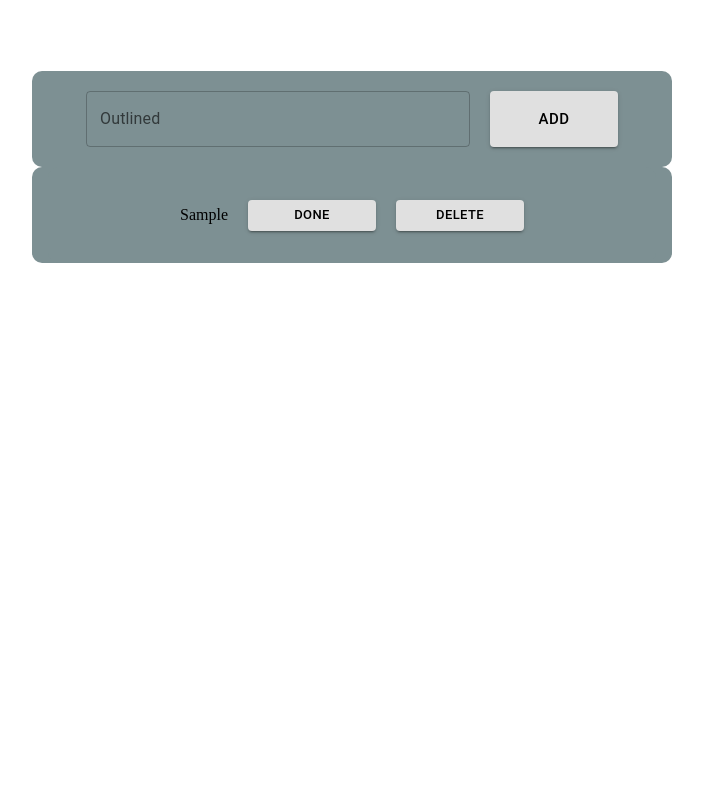
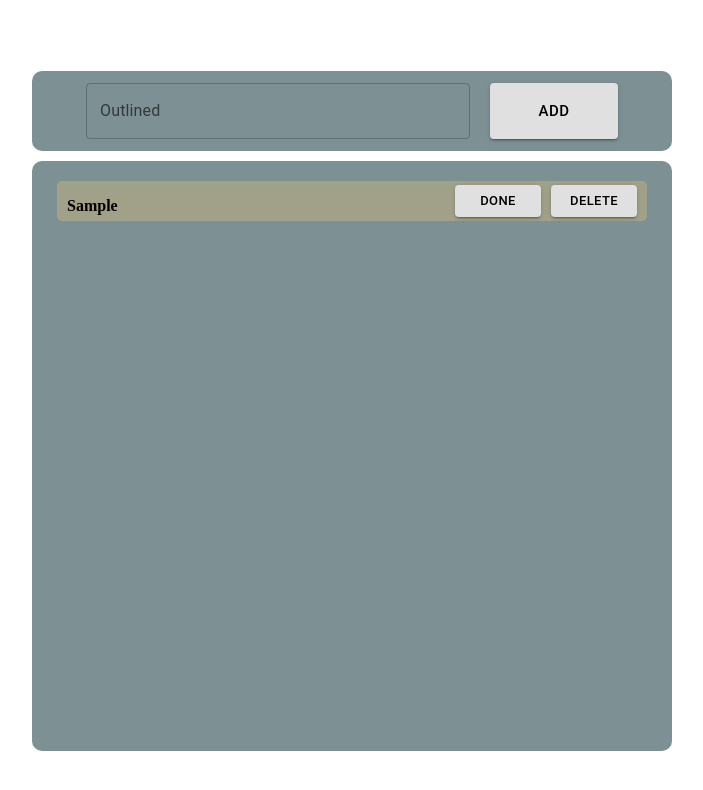
Before and after one commit to AlexandraKartashovaFusion/react-todo, a React (Create React App) app: page / in a window 1280 px wide. Both pictures are taken after typing "Sample" into the empty fields and a click on the button "ADD". Shown: the top 790 px of the page, without its empty margins (292-995 px from the left). Built offline with nearby package versions, Linux system fonts and the light colour scheme.

Commit message:
Update styles

```diff
--- a/src/pages/Todo/components/AddItemForm.style.js
+++ b/src/pages/Todo/components/AddItemForm.style.js
@@ -5,7 +5,7 @@ import ListItem from '@mui/material/ListItem';
 export default styled(ListItem)`
     background-color: #7D9093;
     border-radius: 10px;
-    height: 12vh !important;
+    height: 12vh;
     display: flex;
     justify-content: center;
 
@@ -13,7 +13,7 @@ export default styled(ListItem)`
       display: flex;
     }
 
-    .textField {
+    .text-field {
       color: white;
       width: 30vw;
     }
--- a/src/pages/Todo/components/AddItemForm.tsx
+++ b/src/pages/Todo/components/AddItemForm.tsx
@@ -24,7 +24,7 @@ const AddItemForm: FC<AddItemFormProps> = (props) => {
     <CustomizedListItem disablePadding>
       <form className="form" onSubmit={handleSubmit}>
         <TextField
-          className="textField"
+          className="text-field"
           id="outlined-basic"
           label="Outlined"
           variant="outlined"
--- a/src/pages/Todo/components/Item.style.js
+++ b/src/pages/Todo/components/Item.style.js
@@ -1,13 +1,11 @@
 
 import styled from '@emotion/styled';
-import ListItem from '@mui/material/ListItem';
 
-export default styled(ListItem)`
+export default styled.div`
   background-color: #A1A18A;
   border-radius: 5px;
-  margin-left: 34px;
-  height: 6vh;
-  width: 46vw;
+  margin-left: 25px;
+  margin-right: 25px;
   height: 5vh;
   display: flex;
   justify-content: space-between;
@@ -16,21 +14,23 @@ export default styled(ListItem)`
   margin-top: 10px;
 
   .buttons {
+    height: 4vh;
     width: 8vw;
-    margin-left: 10px !important;
+    margin-left: 10px;
   }
 
   .text {
     text-decoration: line-through;
   }
 
-  .textBolt {
+  .text-bolt {
     font-weight: 700;
   }
 
   .actions {
     display: flex;
     justify-content: space-between;
+    align-items: center;
     width: 15vw;
   }
 `;
--- a/src/pages/Todo/components/Item.tsx
+++ b/src/pages/Todo/components/Item.tsx
@@ -1,16 +1,13 @@
 import React, { FC } from 'react';
 import Button from '@mui/material/Button';
 
-import CustomizedListItem from './AddItemForm.style';
+import CustomizedListItem from './Item.style';
 import { StatusesEnum } from '../../../common/common.enums';
 import { IItem } from '../../../common/interfaces';
 
 
 interface ItemProps {
   item: IItem;
-  // text: string;
-  // id: string;
-  // status: string;
   deleteItem: (id: string) => void;
   changeStatusItem: (id: string) => void;
 }
@@ -24,8 +21,8 @@ const Item: FC<ItemProps> = (props) => {
   }
 
   return (
-    <CustomizedListItem disablePadding>
-      <p className={props.item.status === StatusesEnum.ACTIVE ? "textBolt" : "text"}>
+    <CustomizedListItem>
+      <p className={props.item.status === StatusesEnum.ACTIVE ? "text-bolt" : "text"}>
         {props.item.value}
       </p>
       <div className="actions">
--- a/src/pages/Todo/components/ItemList.style.js
+++ b/src/pages/Todo/components/ItemList.style.js
@@ -2,39 +2,14 @@ import styled from '@emotion/styled';
 
 export default styled.div`
     background-color: #7D9093;
+    display: flex !important;
+    flex-direction: column !important;
     overflow-y: auto;
-  height: 70vh;
+    height: 100%;
     max-height: 70vh;
     margin-top: 20px;
     border-radius: 10px;
-  display: flex;
-  flex-direction: column;
     padding-top: 10px;
     padding-bottom: 20px;
+    margin-top: 10px !important;
 `;
-
-
-
-// .itemsList {
-//   background-color: #7D9093;
-//   overflow-y: auto;
-//   height: 70vh;
-//   max-height: 70vh;
-//   margin-top: 20px;
-//   border-radius: 10px;
-//   display: flex;
-//   flex-direction: column;
-//   padding-top: 10px;
-//   padding-bottom: 20px;
-// }
-
-
-
-/* изменить стили
-поменять структуру
-типизация статус
-убрать лишние файлы
-наименование стилей имя-стиля-через-дифис
-
-добавить фильтрацию
-попробовать подключить ванильный редакс */
--- a/src/pages/Todo/components/ItemList.tsx
+++ b/src/pages/Todo/components/ItemList.tsx
@@ -1,7 +1,7 @@
 import React, { FC } from 'react';
 import { IItem } from '../../../common/interfaces';
 import Item from './Item';
-import CustomizedListItem from './AddItemForm.style';
+import CustomizedListItem from './ItemList.style';
 
 interface ItemListProps {
   items: IItem[];
```
Lines whose indentation alone changed are shown as unchanged.
